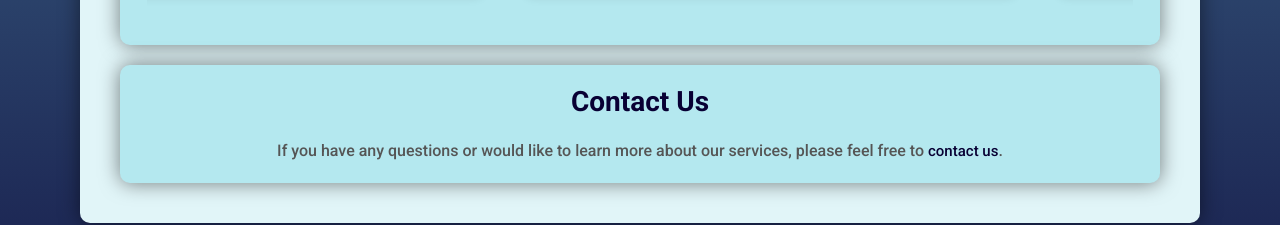
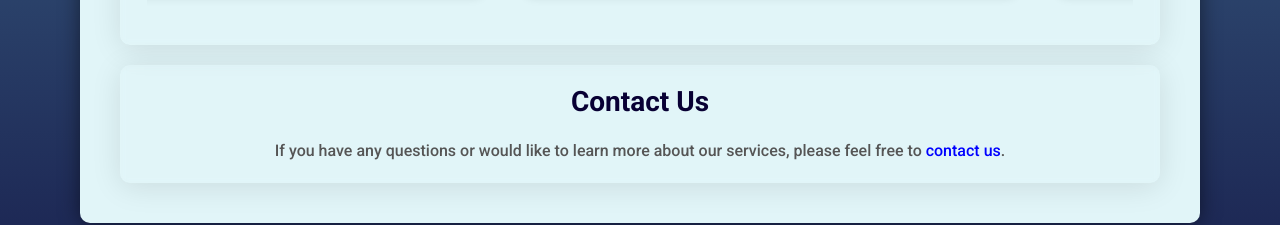
Before and after one commit to EFTY1309/SPL-2, a React (Vite) app in the folder frontend/: page /about in a window 1280 px wide. Shown: the part 1379-1604 px from the top of the page. Built offline with nearby package versions, Linux system fonts and the light colour scheme.

Commit message:
designs are updated

```diff
--- a/frontend/src/components/about/AboutUs.css
+++ b/frontend/src/components/about/AboutUs.css
@@ -19,9 +19,8 @@
 }
 
 .about-us-box {
-  background: #B4E8EF;
-  border-radius: 10px;
-  box-shadow: 0 0 20px rgba(0, 0, 0, 0.5);
+  background: rgba(255, 255, 255, 0);
+  box-shadow: 0 4px 30px rgba(0, 0, 0, 0.1);
   border-radius: 10px;
   backdrop-filter: blur(3.7px);
   -webkit-backdrop-filter: blur(9.7px);
@@ -63,8 +62,9 @@
 }
 
 .contact a {
-  color: #080034;
+  color: blue;
   text-decoration: none;
+  font-size: 16px;
 }
 
 .contact a:hover {
```
